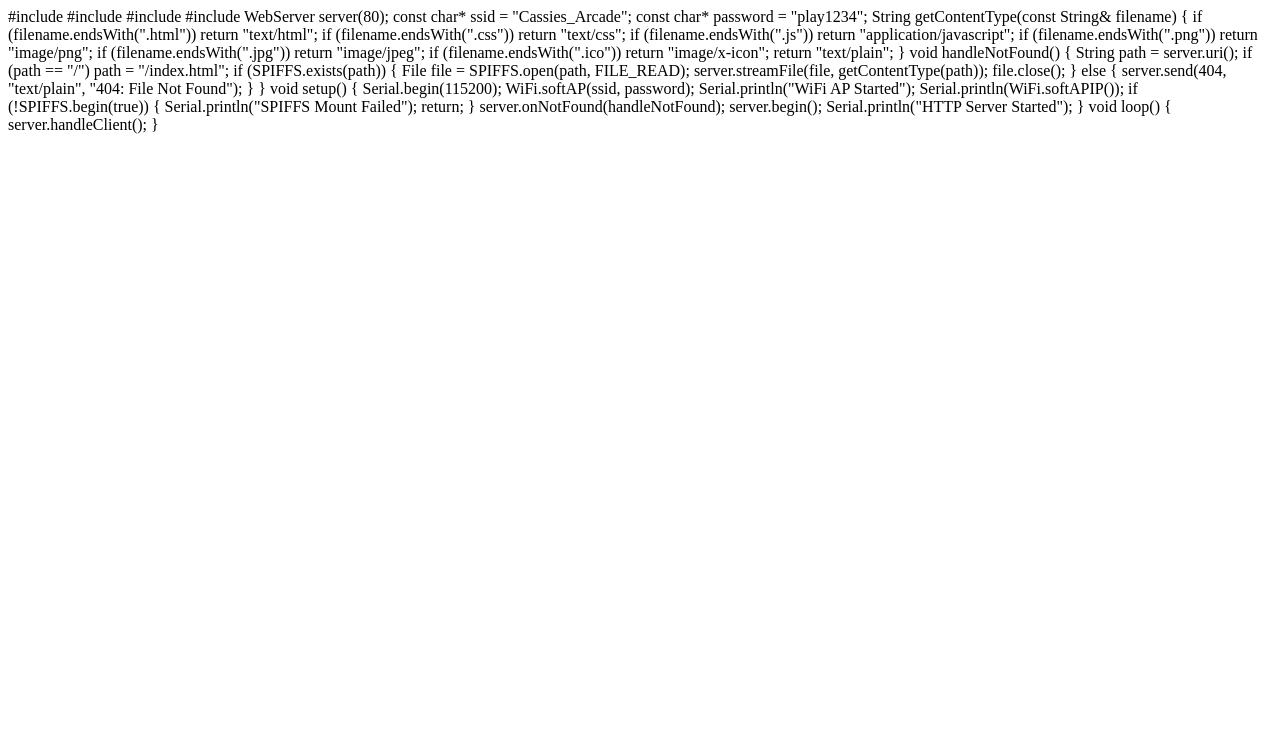
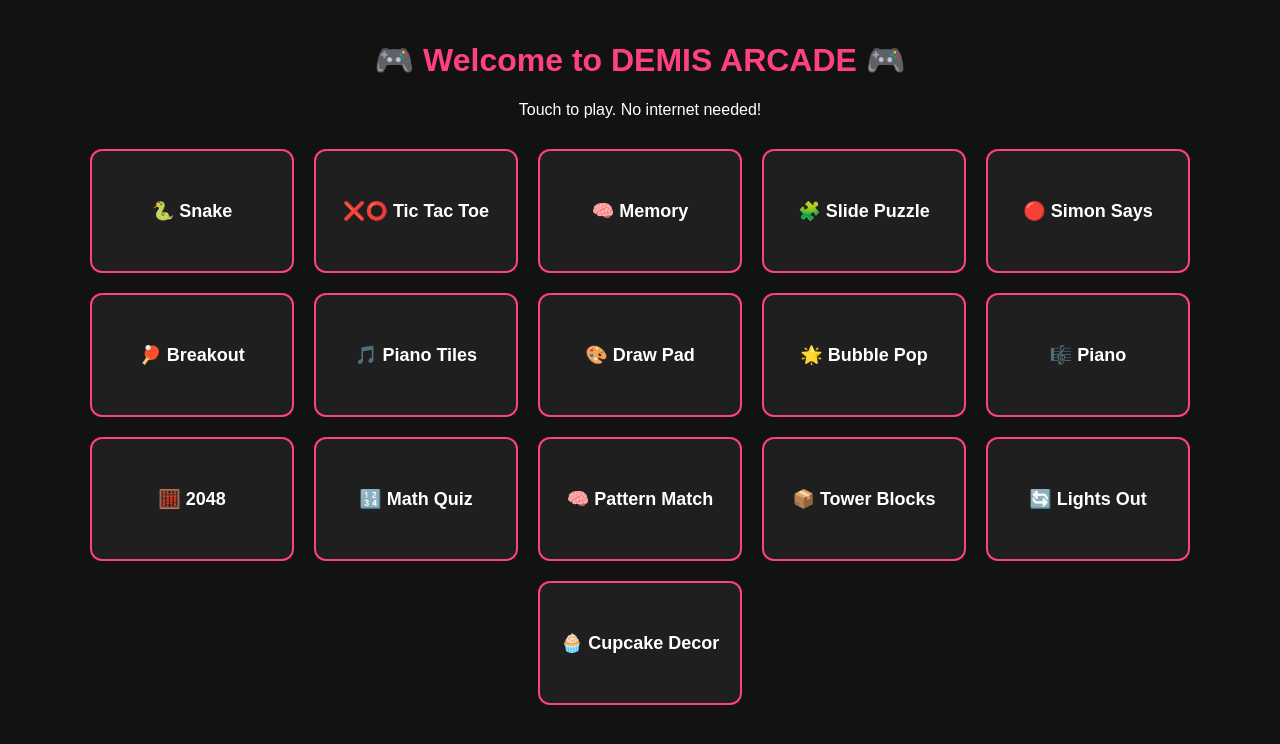
Before and after one commit to Bigpaa123/CassiesArcadeSpiffs1, a plain HTML site: page Data/index.html in a window 1280 px wide. Drawn offline with Linux system fonts and the light colour scheme.

Commit message:
Update index.html

```diff
--- a/Data/index.html
+++ b/Data/index.html
@@ -1,48 +1,69 @@
-#include <WiFi.h>
-#include <WebServer.h>
-#include <FS.h>
-#include <SPIFFS.h>
-
-WebServer server(80);
-const char* ssid = "Cassies_Arcade";
-const char* password = "play1234";
-
-String getContentType(const String& filename) {
-  if (filename.endsWith(".html")) return "text/html";
-  if (filename.endsWith(".css")) return "text/css";
-  if (filename.endsWith(".js")) return "application/javascript";
-  if (filename.endsWith(".png")) return "image/png";
-  if (filename.endsWith(".jpg")) return "image/jpeg";
-  if (filename.endsWith(".ico")) return "image/x-icon";
-  return "text/plain";
-}
-
-void handleNotFound() {
-  String path = server.uri();
-  if (path == "/") path = "/index.html";
-  if (SPIFFS.exists(path)) {
-    File file = SPIFFS.open(path, FILE_READ);
-    server.streamFile(file, getContentType(path));
-    file.close();
-  } else {
-    server.send(404, "text/plain", "404: File Not Found");
-  }
-}
-
-void setup() {
-  Serial.begin(115200);
-  WiFi.softAP(ssid, password);
-  Serial.println("WiFi AP Started");
-  Serial.println(WiFi.softAPIP());
-  if (!SPIFFS.begin(true)) {
-    Serial.println("SPIFFS Mount Failed");
-    return;
-  }
-  server.onNotFound(handleNotFound);
-  server.begin();
-  Serial.println("HTTP Server Started");
-}
-
-void loop() {
-  server.handleClient();
-}
+<!-- DEMIS ARCADE - index.html --><!DOCTYPE html><html lang="en">
+<head>
+  <meta charset="UTF-8" />
+  <meta name="viewport" content="width=device-width, initial-scale=1.0" />
+  <title>DEMIS ARCADE</title>
+  <style>
+    body {
+      background-color: #121212;
+      color: #ffffff;
+      font-family: Arial, sans-serif;
+      text-align: center;
+      margin: 0;
+      padding: 20px;
+    }
+    h1 {
+      color: #ff4081;
+    }
+    .game-list {
+      display: flex;
+      flex-wrap: wrap;
+      justify-content: center;
+      margin-top: 20px;
+    }
+    .game-button {
+      background-color: #1f1f1f;
+      color: #ffffff;
+      border: 2px solid #ff4081;
+      border-radius: 12px;
+      padding: 20px;
+      margin: 10px;
+      width: 160px;
+      height: 80px;
+      font-size: 18px;
+      font-weight: bold;
+      text-decoration: none;
+      display: flex;
+      align-items: center;
+      justify-content: center;
+      transition: 0.3s;
+    }
+    .game-button:hover {
+      background-color: #ff4081;
+      color: #121212;
+    }
+  </style>
+</head>
+<body>
+  <h1>🎮 Welcome to DEMIS ARCADE 🎮</h1>
+  <p>Touch to play. No internet needed!</p>
+  <div class="game-list">
+    <a href="snake.html" class="game-button">🐍 Snake</a>
+    <a href="tictactoe.html" class="game-button">❌⭕ Tic Tac Toe</a>
+    <a href="memory.html" class="game-button">🧠 Memory</a>
+    <a href="slidepuzzle.html" class="game-button">🧩 Slide Puzzle</a>
+    <a href="simonsays.html" class="game-button">🔴 Simon Says</a>
+    <a href="breakout.html" class="game-button">🏓 Breakout</a>
+    <a href="pianotiles.html" class="game-button">🎵 Piano Tiles</a>
+    <a href="drawpad.html" class="game-button">🎨 Draw Pad</a>
+    <a href="bubblepop.html" class="game-button">🌟 Bubble Pop</a>
+    <a href="piano.html" class="game-button">🎼 Piano</a>
+    <a href="2048.html" class="game-button">🧮 2048</a>
+    <a href="mathquiz.html" class="game-button">🔢 Math Quiz</a>
+    <a href="patternmatch.html" class="game-button">🧠 Pattern Match</a>
+    <a href="towerblocks.html" class="game-button">📦 Tower Blocks</a>
+    <a href="lightsout.html" class="game-button">🔄 Lights Out</a>
+    <a href="cupcake.html" class="game-button">🧁 Cupcake Decor</a>
+  </div>
+</body>
+</html>
```
